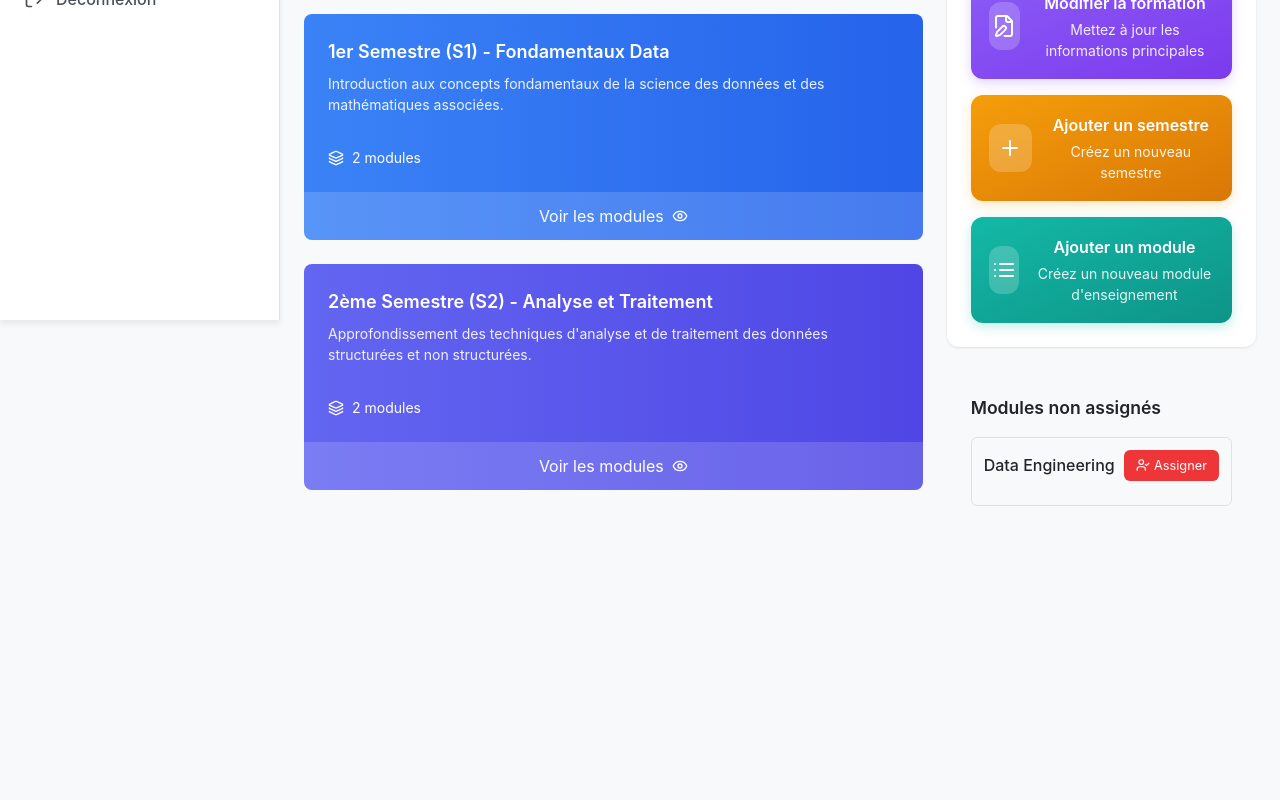
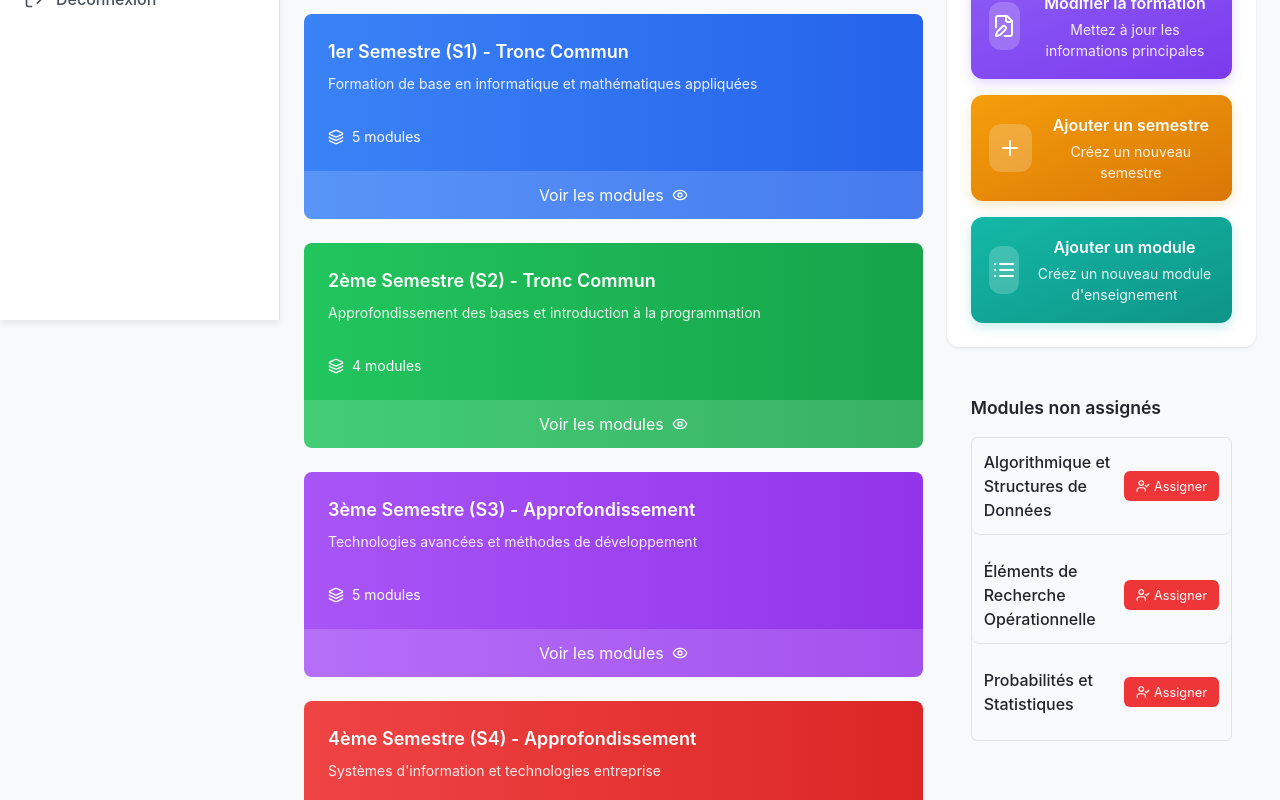
Before and after one commit to ABDERRAHMANE2303/department-management-ensias, a React (Vite) app in the folder Front-End/: page /chef-filiere/dashboard in a window 1280 px wide. Shown: the part 480-1280 px from the top of the page. Before the commit the page ends 1034 px from the top, so only its background shows below. Built offline with nearby package versions, Linux system fonts and the light colour scheme.

Commit message:
ajouter competance et career au cf dashboard

```diff
--- a/Front-End/src/pages/FormationDashboard.jsx
+++ b/Front-End/src/pages/FormationDashboard.jsx
@@ -20,12 +20,12 @@ const FormationDashboard = () => {
 
   // Current formation data
   const [currentFormation, setCurrentFormation] = useState({
-    id: "GD",
+    id: "GL",
     departmentId: "dept-gl-01",
-    slug: "genie-data",
-    name: "Formation Génie Data",
-    shortName: "GD",
-    description: "Formation spécialisée en science des données, intelligence artificielle et analyse de données massives. Les étudiants acquièrent des compétences avancées en modélisation statistique, machine learning et visualisation de données.",
+    slug: "genie-logiciel",
+    name: "Formation Génie Logiciel",
+    shortName: "GL",
+    description: "Formation spécialisée en génie logiciel, développement d'applications et systèmes d'information. Les étudiants acquièrent des compétences avancées en conception, développement, et gestion de projets informatiques.",
     CoordinateurId: "prof-456"
   });
 
@@ -39,56 +39,267 @@ const FormationDashboard = () => {
   // Semesters data
   const [semesters, setSemesters] = useState([
     {
-      id: "sem-gd-1",
-      formationId: "GD",
+      id: "sem-gl-1",
+      formationId: "GL",
       number: 1,
-      name: "1er Semestre (S1) - Fondamentaux Data",
-      description: "Introduction aux concepts fondamentaux de la science des données et des mathématiques associées.",
+      name: "1er Semestre (S1) - Tronc Commun",
+      description: "Formation de base en informatique et mathématiques appliquées",
       colorGradient: "from-blue-500 to-blue-600"
     },
     {
-      id: "sem-gd-2",
-      formationId: "GD",
+      id: "sem-gl-2",
+      formationId: "GL",
       number: 2,
-      name: "2ème Semestre (S2) - Analyse et Traitement",
-      description: "Approfondissement des techniques d'analyse et de traitement des données structurées et non structurées.",
+      name: "2ème Semestre (S2) - Tronc Commun",
+      description: "Approfondissement des bases et introduction à la programmation",
+      colorGradient: "from-green-500 to-green-600"
+    },
+    {
+      id: "sem-gl-3",
+      formationId: "GL",
+      number: 3,
+      name: "3ème Semestre (S3) - Approfondissement",
+      description: "Technologies avancées et méthodes de développement",
+      colorGradient: "from-purple-500 to-purple-600"
+    },
+    {
+      id: "sem-gl-4",
+      formationId: "GL",
+      number: 4,
+      name: "4ème Semestre (S4) - Approfondissement",
+      description: "Systèmes d'information et technologies entreprise",
+      colorGradient: "from-red-500 to-red-600"
+    },
+    {
+      id: "sem-gl-5",
+      formationId: "GL",
+      number: 5,
+      name: "5ème Semestre (S5) - Spécialisation GL",
+      description: "Spécialisation avancée en Génie Logiciel",
+      colorGradient: "from-orange-500 to-orange-600"
+    },
+    {
+      id: "sem-gl-6",
+      formationId: "GL",
+      number: 6,
+      name: "6ème Semestre (S6) - Projet et Stage",
+      description: "Projet de fin d'études et stage professionnel",
       colorGradient: "from-indigo-500 to-indigo-600"
     }
   ]);
 
   // Modules data
   const [modules, setModules] = useState([
-    {
-      id: "mod-gd-1-1",
-      semesterId: "sem-gd-1",
-      name: "Introduction à la Science des Données",
-      description: "Fondamentaux de la data science, écosystème, enjeux et applications.",
-      professorId: "prof-789",
-      professorName: "Prof. A. Professor"
-    },
-    {
-      id: "mod-gd-1-2",
-      semesterId: "sem-gd-1",
-      name: "Mathématiques pour la Data",
-      description: "Algèbre linéaire, statistiques et probabilités appliquées à la data science.",
-      professorId: "prof-456",
-      professorName: "Prof. S. Afia"
-    },
-    {
-      id: "mod-gd-2-1",
-      semesterId: "sem-gd-2",
-      name: "Machine Learning",
-      description: "Algorithmes d'apprentissage supervisé et non supervisé, évaluation des modèles.",
-      professorId: "prof-456",
-      professorName: "Prof. S. Afia"
-    },
-    {
-      id: "mod-gd-2-2",
-      semesterId: "sem-gd-2",
-      name: "Data Engineering",
-      description: "Infrastructures et pipelines de traitement de données massives.",
+    // Semester 1 modules
+    {
+      id: "mod-gl-1-1",
+      semesterId: "sem-gl-1",
+      name: "Algorithmique et Structures de Données",
+      description: "Fondements de l'algorithmique et structures de données essentielles",
+      professorId: null,
+      professorName: "Mr. Ahmed ETTALBI"
+    },
+    {
+      id: "mod-gl-1-2",
+      semesterId: "sem-gl-1",
+      name: "Éléments de Recherche Opérationnelle",
+      description: "Analyse mathématique appliquée à l'informatique",
+      professorId: null,
+      professorName: "Équipe mathématiques"
+    },
+    {
+      id: "mod-gl-1-3",
+      semesterId: "sem-gl-1",
+      name: "Probabilités et Statistiques",
+      description: "Fondements probabilistes pour l'informatique",
+      professorId: null,
+      professorName: "I. Amrani"
+    },
+    {
+      id: "mod-gl-1-4",
+      semesterId: "sem-gl-1",
+      name: "Architecture des Ordinateurs",
+      description: "Compréhension de l'architecture matérielle",
+      professorId: null,
+      professorName: "J. EL HACHIMI"
+    },
+    {
+      id: "mod-gl-1-5",
+      semesterId: "sem-gl-1",
+      name: "Communication et Langues",
+      description: "Anglais technique et communication professionnelle",
+      professorId: null,
+      professorName: "A. KOUR"
+    },
+
+    // Semester 2 modules
+    {
+      id: "mod-gl-2-1",
+      semesterId: "sem-gl-2",
+      name: "Programmation Orientée Objet",
+      description: "Concepts OOP et programmation Java",
       professorId: null,
       professorName: "Équipe enseignante ENSIAS"
+    },
+    {
+      id: "mod-gl-2-2",
+      semesterId: "sem-gl-2",
+      name: "Systèmes d'Exploitation",
+      description: "Gestion des processus, mémoire et fichiers",
+      professorId: null,
+      professorName: "Équipe enseignante ENSIAS"
+    },
+    {
+      id: "mod-gl-2-3",
+      semesterId: "sem-gl-2",
+      name: "Bases de Données",
+      description: "Conception et manipulation de bases de données",
+      professorId: null,
+      professorName: "Équipe enseignante ENSIAS"
+    },
+    {
+      id: "mod-gl-2-4",
+      semesterId: "sem-gl-2",
+      name: "Développement Web",
+      description: "Technologies web modernes",
+      professorId: null,
+      professorName: "Équipe enseignante ENSIAS"
+    },
+
+    // Semester 3 modules
+    {
+      id: "mod-gl-3-1",
+      semesterId: "sem-gl-3",
+      name: "Systèmes d'Information",
+      description: "Analyse et conception des systèmes d'information",
+      professorId: null,
+      professorName: "Prof. Karim BAINA"
+    },
+    {
+      id: "mod-gl-3-2",
+      semesterId: "sem-gl-3",
+      name: "Génie Logiciel",
+      description: "Méthodologies de développement logiciel",
+      professorId: "prof-123", // Assuming this is Prof. Nassar's ID
+      professorName: "Prof. Mahmoud NASSAR"
+    },
+    {
+      id: "mod-gl-3-3",
+      semesterId: "sem-gl-3",
+      name: "Réseaux",
+      description: "Architectures réseaux et protocoles",
+      professorId: null,
+      professorName: "Équipe enseignante ENSIAS"
+    },
+    {
+      id: "mod-gl-3-4",
+      semesterId: "sem-gl-3",
+      name: "Théorie de language et Compilation",
+      description: "Conception du compilateur pour pascale",
+      professorId: null,
+      professorName: "M. Tabii"
+    },
+    {
+      id: "mod-gl-3-5",
+      semesterId: "sem-gl-3",
+      name: "Communication professionnelle",
+      description: "Anglais technique et communication professionnelle",
+      professorId: null,
+      professorName: "Équipe langues"
+    },
+
+    // Semester 4 modules
+    {
+      id: "mod-gl-4-1",
+      semesterId: "sem-gl-4",
+      name: "Bases de Données Avancées",
+      description: "Bases de données distribuées et NoSQL",
+      professorId: null,
+      professorName: "Équipe enseignante ENSIAS"
+    },
+    {
+      id: "mod-gl-4-2",
+      semesterId: "sem-gl-4",
+      name: "Agile",
+      description: "Architectures logicielles et patterns",
+      professorId: null,
+      professorName: "Prof. Salah BAINA"
+    },
+    {
+      id: "mod-gl-4-3",
+      semesterId: "sem-gl-4",
+      name: "Design patterns",
+      description: "Architectures logicielles et patterns",
+      professorId: "prof-123", // Assuming this is Prof. Nassar's ID
+      professorName: "Mahmoud NASSAR"
+    },
+    {
+      id: "mod-gl-4-4",
+      semesterId: "sem-gl-4",
+      name: "Gestion de Projet",
+      description: "Méthodologies de gestion de projets IT",
+      professorId: null,
+      professorName: "Équipe enseignante ENSIAS"
+    },
+
+    // Semester 5 modules
+    {
+      id: "mod-gl-5-1",
+      semesterId: "sem-gl-5",
+      name: "Génie Logiciel Objet",
+      description: "Conception et développement orienté objet avancé",
+      professorId: "prof-123", // Assuming this is Prof. Nassar's ID
+      professorName: "Prof. Mahmoud NASSAR"
+    },
+    {
+      id: "mod-gl-5-2",
+      semesterId: "sem-gl-5",
+      name: "Audit, Contrôle et Qualité",
+      description: "Qualité logicielle et métriques",
+      professorId: null,
+      professorName: "Prof. BOUCHAIB BOUNABAT"
+    },
+    {
+      id: "mod-gl-5-3",
+      semesterId: "sem-gl-5",
+      name: "Intégration d'Applications d'Entreprise",
+      description: "Architecture SOA et intégration système",
+      professorId: null,
+      professorName: "Prof. Karim BAINA"
+    },
+    {
+      id: "mod-gl-5-4",
+      semesterId: "sem-gl-5",
+      name: "Aspects Avancés du Génie Logiciel",
+      description: "Méthodes agiles et DevOps",
+      professorId: null,
+      professorName: "Prof. Salah BAINA"
+    },
+
+    // Semester 6 modules
+    {
+      id: "mod-gl-6-1",
+      semesterId: "sem-gl-6",
+      name: "Projet de Fin d'Études",
+      description: "Développement d'un projet innovant en entreprise",
+      professorId: null,
+      professorName: "Encadrant académique + Industriel"
+    },
+    {
+      id: "mod-gl-6-2",
+      semesterId: "sem-gl-6",
+      name: "Stage Professionnel",
+      description: "Stage de 4-6 mois en milieu professionnel",
+      professorId: null,
+      professorName: "Tuteur entreprise"
+    },
+    {
+      id: "mod-gl-6-3",
+      semesterId: "sem-gl-6",
+      name: "Soutenance PFE",
+      description: "Présentation et défense du projet",
+      professorId: null,
+      professorName: "Jury académique et professionnel"
     }
   ]);
 
```
